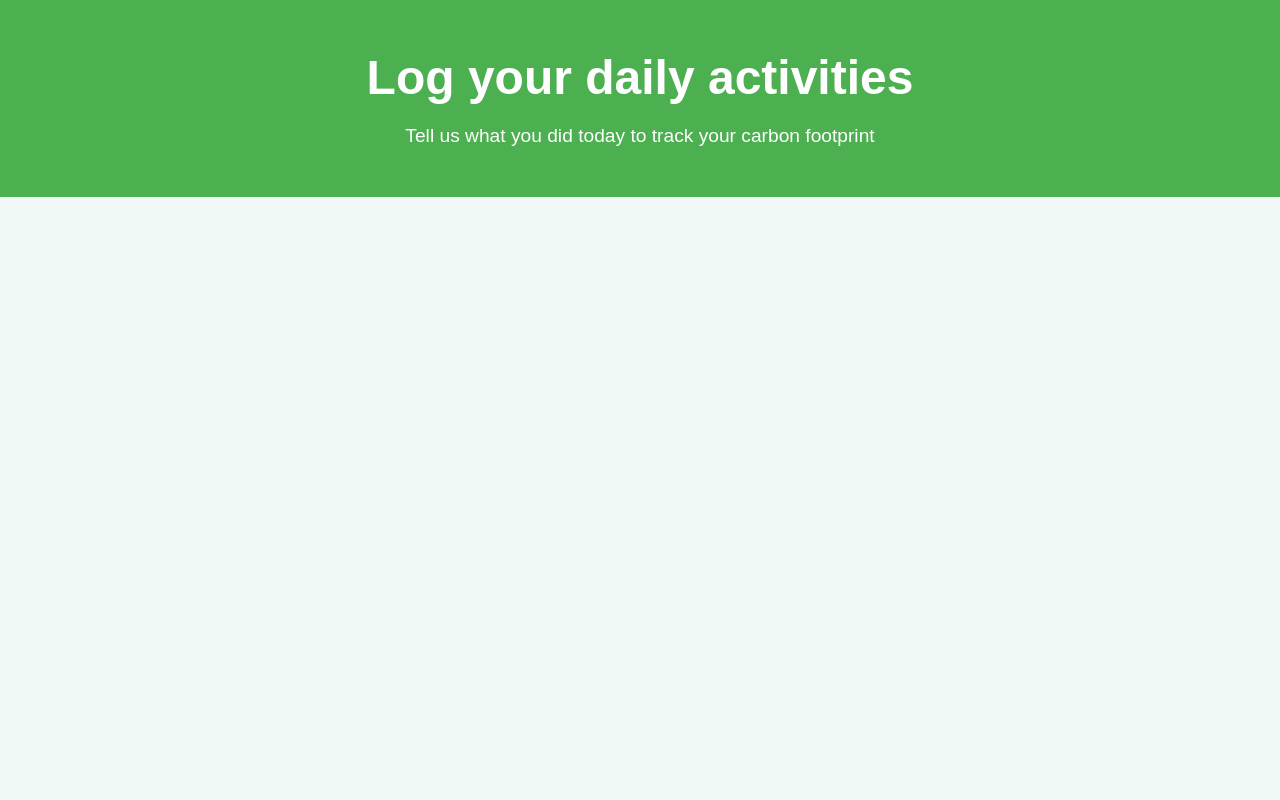
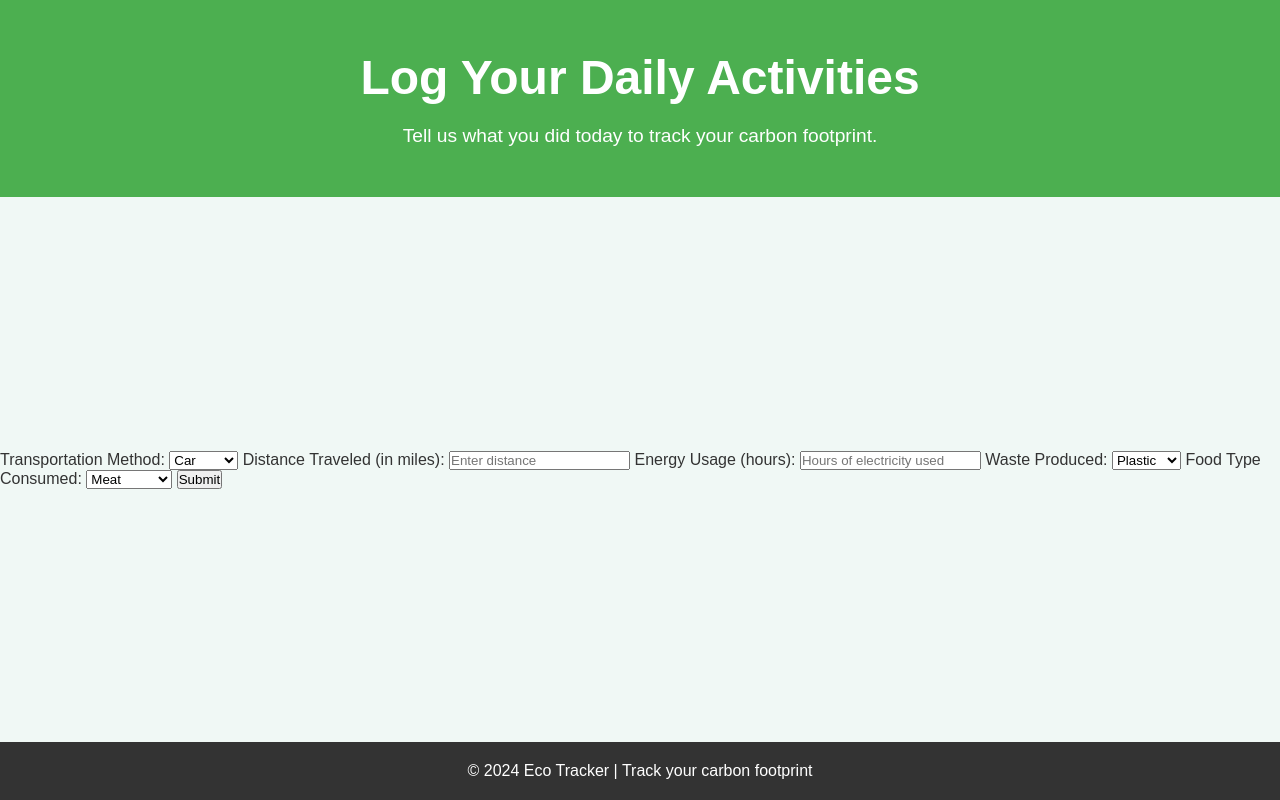
Before and after one commit to TheUntitledGoose/Eco-Tracker, a plain HTML site: page log/log-activities.html in a window 1280 px wide. Drawn offline with Linux system fonts and the light colour scheme.

Commit message:
skibiditoliet

```diff
--- a/log/log-activities.html
+++ b/log/log-activities.html
@@ -1,24 +1,90 @@
+<!DOCTYPE html>
+<html lang="en">
 <head>
     <meta charset="UTF-8">
     <meta name="viewport" content="width=device-width, initial-scale=1.0">
     <title>Log Your Activities | Eco Tracker</title>
     <link rel="stylesheet" href="styles.css">
-
+</head>
 <body>
     <header>
-        <h1>Log your daily activities</h1>
-        <p>Tell us what you did today to track your carbon footprint</p>
+        <h1>Log Your Daily Activities</h1>
+        <p>Tell us what you did today to track your carbon footprint.</p>
     </header>
+
+    <section class="activity-form-section">
+        <form id="activityForm">
+            <!-- Transportation Input -->
+            <label for="transportation">Transportation Method:</label>
+            <select name="transportation" id="transportation" required>
+                <option value="car">Car</option>
+                <option value="bus">Bus</option>
+                <option value="bike">Bike</option>
+                <option value="walking">Walking</option>
+                <option value="plane">Plane</option>
+            </select>
+
+            <!-- Distance -->
+            <label for="distance">Distance Traveled (in miles):</label>
+            <input type="number" name="distance" id="distance" placeholder="Enter distance" step="0.01" required>
+
+            <!-- Energy Input -->
+            <label for="energy">Energy Usage (hours):</label>
+            <input type="number" name="energy" id="energy" placeholder="Hours of electricity used" step="0.01" required>
+
+            <!-- Waste Input -->
+            <label for="waste">Waste Produced:</label>
+            <select name="waste" id="waste" required>
+                <option value="plastic">Plastic</option>
+                <option value="paper">Paper</option>
+                <option value="metal">Metal</option>
+                <option value="organic">Organic</option>
+            </select>
+
+            <!-- Food Input -->
+            <label for="food">Food Type Consumed:</label>
+            <select name="food" id="food" required>
+                <option value="meat">Meat</option>
+                <option value="vegetarian">Vegetarian</option>
+                <option value="vegan">Vegan</option>
+            </select>
+
+            <!-- Submit Button -->
+            <button type="submit" class="submit-button">Submit</button>
+        </form>
+    </section>
+
+    <footer>
+        <p>© 2024 Eco Tracker | Track your carbon footprint</p>
+    </footer>
+
+    <script>
+        document.getElementById('activityForm').addEventListener('submit', function(event) {
+            event.preventDefault();
+
+            // Get user input values
+            const transportation = document.getElementById('transportation').value;
+            const distance = document.getElementById('distance').value;
+            const energy = document.getElementById('energy').value;
+            const waste = document.getElementById('waste').value;
+            const food = document.getElementById('food').value;
+
+            // Validate inputs
+            if (!distance || !energy) {
+                alert('Please enter valid distance and energy values.');
+                return;
+            }
+
+            // Store them in localStorage to pass to the summary page
+            localStorage.setItem('transportation', transportation);
+            localStorage.setItem('distance', distance);
+            localStorage.setItem('energy', energy);
+            localStorage.setItem('waste', waste);
+            localStorage.setItem('food', food);
+
+            // Redirect to summary.html
+            window.location.href = 'summary.html';
+        });
+    </script>
 </body>
-
-<section class="activity-form-section">
-    <form action = "summary.html" method ="POST" class = "activity-form">
-        <!-- Transportaion-->
-         <option value=""></option>
-         <option value=""></option>
-         <option value=""></option>
-         <option value=""></option>
-         <option value=""></option>
-         <option value=""></option>
-    </form>
-</section>
+</html>
```
